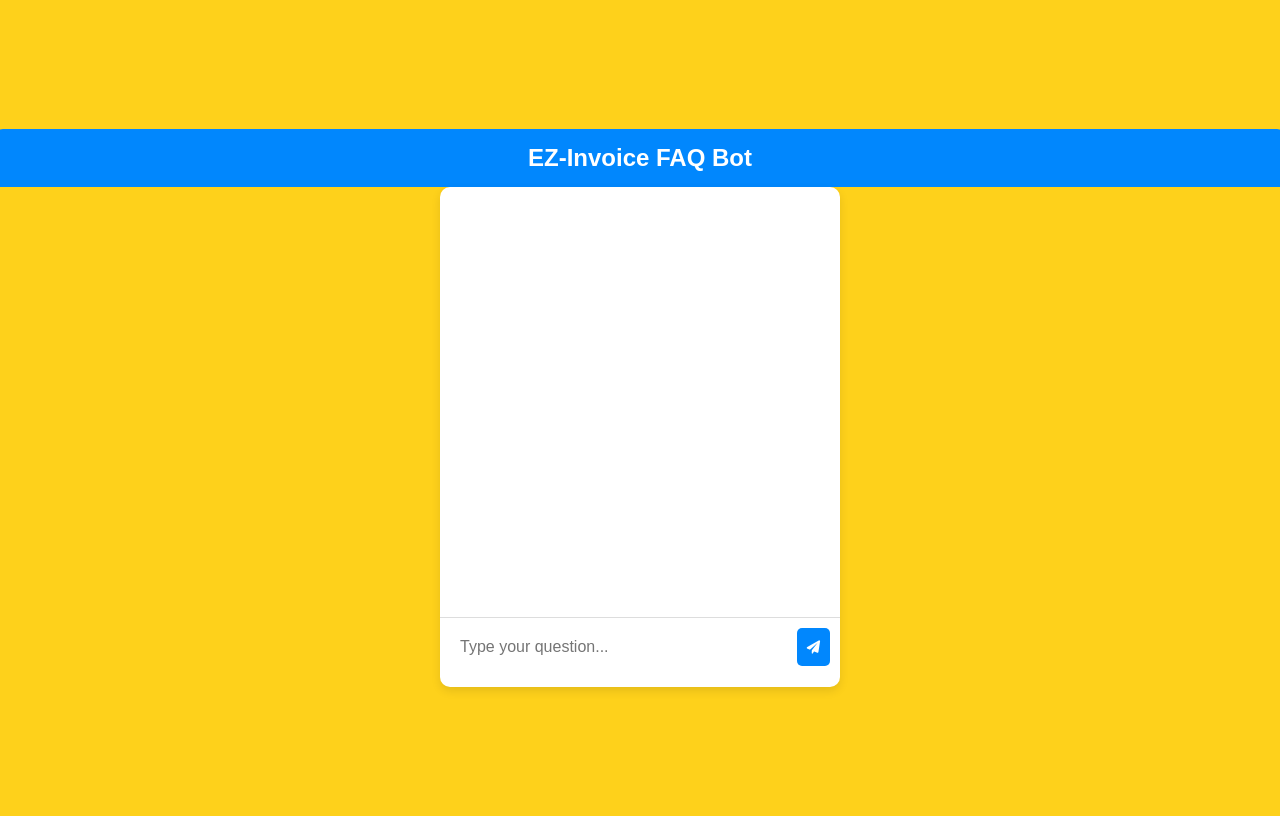
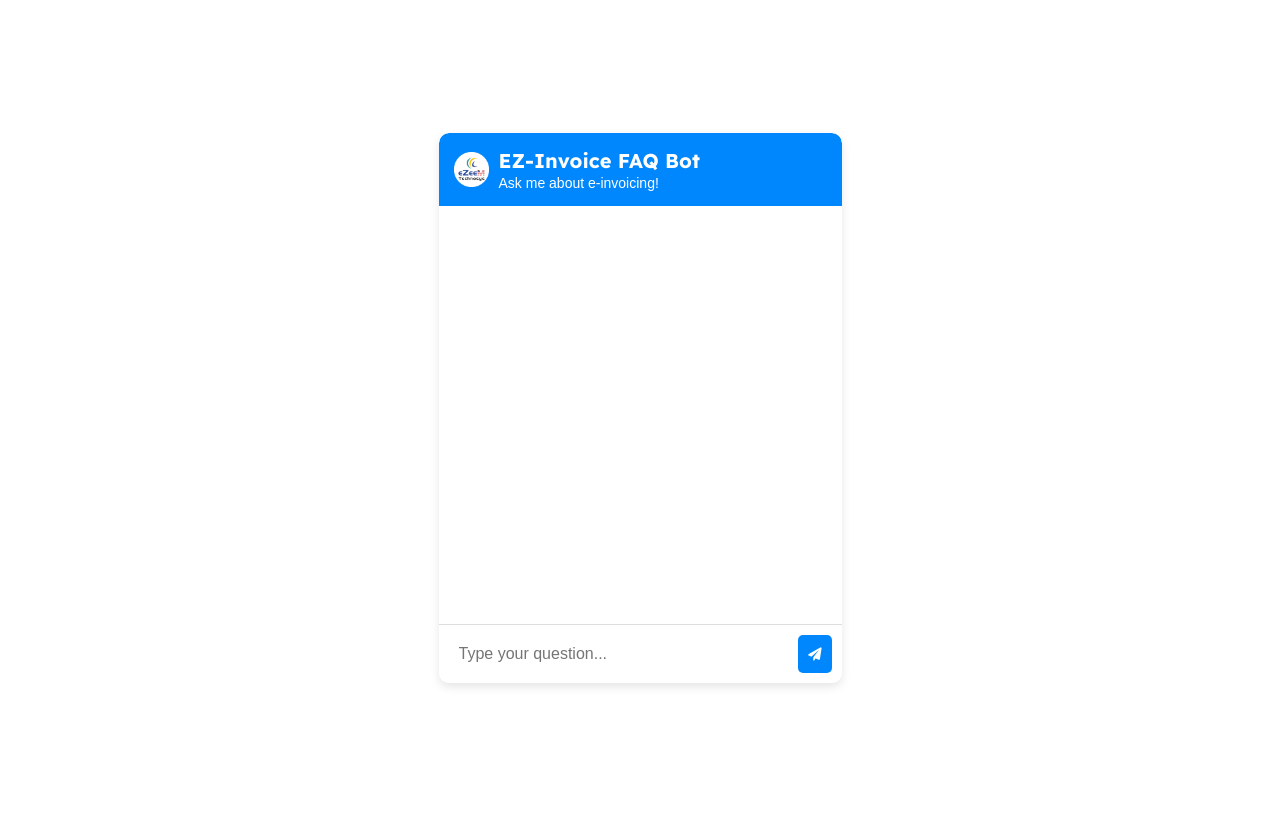
Before and after one commit to ema4ezeem/ezee-e-invoice, a Flask app: page / in a window 1280 px wide. Run offline with Flask 3, Linux system fonts and the light colour scheme; parts of the project's set-up code (start-up, migrations or seed data) failed here and were passed over.

Commit message:
Update index.html

```diff
--- a/templates/index.html
+++ b/templates/index.html
@@ -5,6 +5,7 @@
     <meta name="viewport" content="width=device-width, initial-scale=1.0">
     <title>Chatbot</title>
     <link rel="stylesheet" href="https://cdnjs.cloudflare.com/ajax/libs/font-awesome/6.0.0/css/all.min.css">
+    <link href="https://fonts.googleapis.com/css2?family=Lexend:wght@400;700&display=swap" rel="stylesheet">
     <style>
         body {
             font-family: Arial, sans-serif;
@@ -12,33 +13,49 @@
             justify-content: center;
             align-items: center;
             height: 100vh;
-            background-color: #fed11b;
+            background-color: transparent;
             flex-direction: column;
         }
-        .header {
-            font-size: 24px;
-            font-weight: bold;
-            padding: 15px;
-            background: #0187fd;
-            color: white;
-            width: 100%;
-            text-align: center;
-            border-radius: 10px 10px 0 0;
-        }
         .chat-container {
-            width: 400px;
-            height: 500px;
+            width: 403px;
+            height: 550px;
             background: white;
             border-radius: 10px;
             overflow: hidden;
             box-shadow: 0px 4px 10px rgba(0, 0, 0, 0.1);
+            display: flex;
+            flex-direction: column;
+        }
+        .header-container {
+            background: #0187fd;
+            padding: 15px;
+            display: flex;
+            align-items: center;
+            border-radius: 10px 10px 0 0;
+        }
+        .logo {
+            width: 35px;
+            height: 35px;
+            margin-right: 10px;
+        }
+        .header-text {
+            font-family: 'Lexend', sans-serif;
+            font-size: 20px;
+            font-weight: bold;
+            color: white;
+        }
+        .subheader {
+            font-size: 14px;
+            color: white;
+            margin-top: 2px;
         }
         .chat-box {
-            height: 400px;
+            flex-grow: 1;
             overflow-y: auto;
             padding: 15px;
             display: flex;
             flex-direction: column;
+            scroll-behavior: smooth;
         }
         .message {
             max-width: 80%;
@@ -122,8 +139,14 @@
     </style>
 </head>
 <body>
-    <div class="header">EZ-Invoice FAQ Bot</div>
     <div class="chat-container">
+        <div class="header-container">
+            <img src="{{ url_for('static', filename='logo.png') }}" alt="Company Logo" class="logo">
+            <div>
+                <div class="header-text">EZ-Invoice FAQ Bot</div>
+                <div class="subheader">Ask me about e-invoicing!</div>
+            </div>
+        </div>
         <div class="chat-box" id="chat-box"></div>
         <div class="input-container">
             <input type="text" id="user-input" placeholder="Type your question..." onkeydown="handleKeyPress(event)">
```
